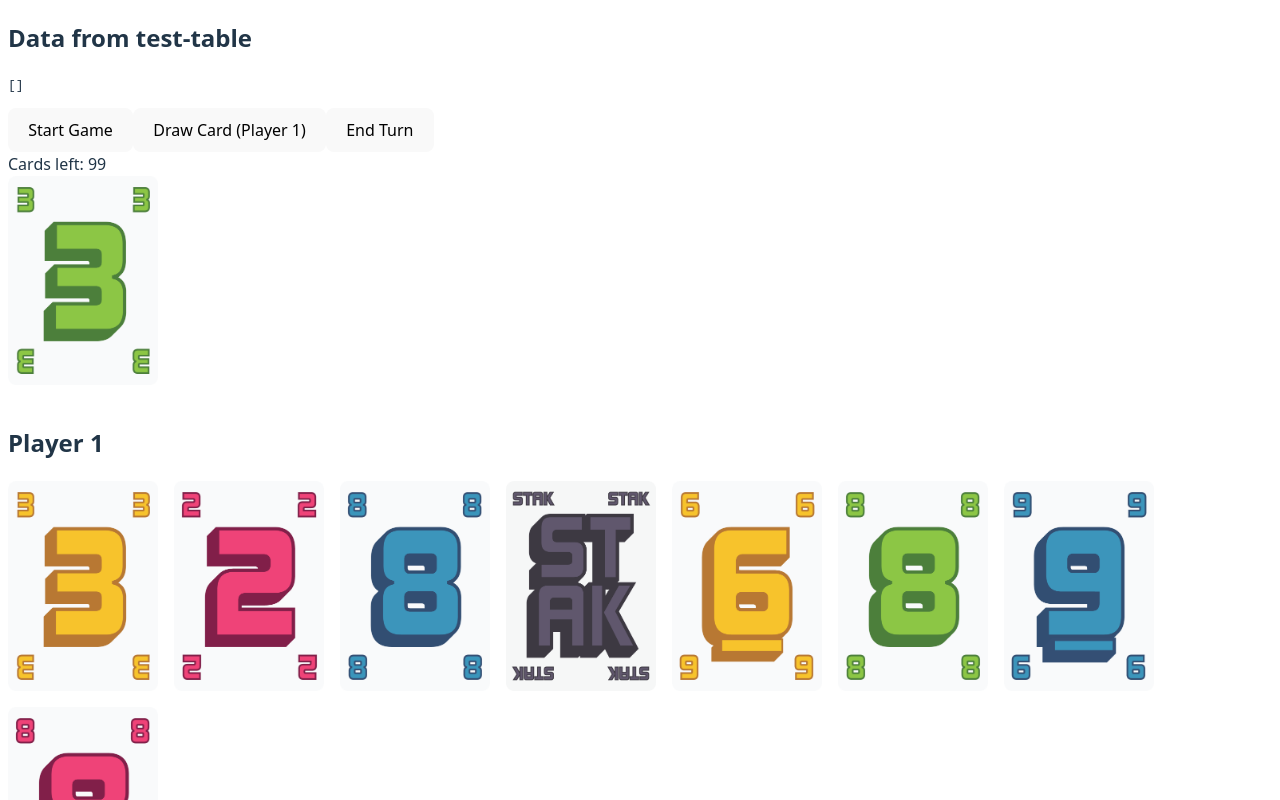
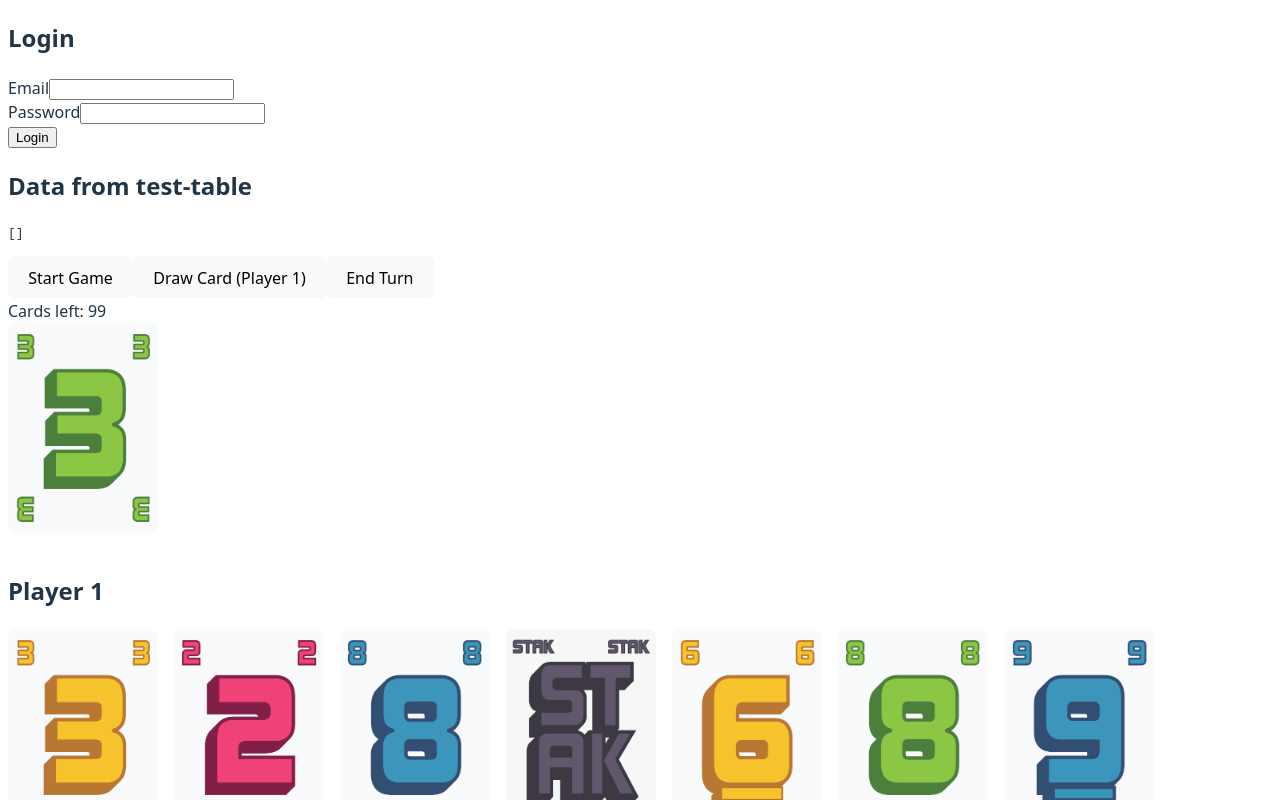
Before and after one commit to Dan-OH/stak-game, a React (Vite) app: page / in a window 1280 px wide. Shown: the top 800 px of the page. Built offline with nearby package versions, Linux system fonts and the light colour scheme; no server answers; the database is empty.

Commit message:
Add basic login

```diff
--- a/src/App.jsx
+++ b/src/App.jsx
@@ -4,6 +4,7 @@ import Card from './Card';
 import SelectColor from './SelectColor';
 import { supabase } from './lib/supabaseClient';
 import TestTable from './TestTable';
+import Login from './signInWithPassword';
 
 function App() {
   const [gameInProgress, setGameInProgress] = useState(false);
@@ -333,6 +334,7 @@ function App() {
 
   return (
     <>
+      <Login />
       <TestTable />
       <button className="btn" onClick={startGame}>
         Start Game
--- /dev/null
+++ b/src/signInWithPassword.jsx
@@ -0,0 +1,99 @@
+import { useEffect, useState } from 'react';
+import { supabase } from './lib/supabaseClient';
+
+function Login() {
+  const [user, setUser] = useState(null);
+  const [email, setEmail] = useState('');
+  const [password, setPassword] = useState('');
+  const [message, setMessage] = useState('');
+
+  // Check if already logged in on component mount
+  useEffect(() => {
+    async function getUser() {
+      const { data, error } = await supabase.auth.getUser();
+      if (data?.user) {
+        setUser(data.user);
+      }
+    }
+    getUser();
+
+    // Listen for auth state changes
+    const { data: listener } = supabase.auth.onAuthStateChange(
+      (_event, session) => {
+        setUser(session?.user || null);
+      }
+    );
+
+    return () => {
+      listener.subscription.unsubscribe();
+    };
+  }, []);
+
+  const handleLogin = async (e) => {
+    e.preventDefault();
+
+    const { data, error } = await supabase.auth.signInWithPassword({
+      email,
+      password,
+    });
+
+    if (error) {
+      setMessage(`Error: ${error.message}`);
+    } else {
+      setMessage('Logged in successfully!');
+      setUser(data.user);
+    }
+  };
+
+  const handleLogout = async () => {
+    await supabase.auth.signOut();
+    setUser(null);
+    setMessage('Logged out successfully!');
+  };
+
+  // Show user info if logged in
+  if (user) {
+    const displayName = user.user_metadata?.display_name || user.email;
+    return (
+      <div>
+        <h2>Welcome, {displayName}</h2>
+        <button onClick={handleLogout}>Log out</button>
+        {message && <p>{message}</p>}
+      </div>
+    );
+  }
+
+  // Show login form if not logged in
+  return (
+    <div>
+      <h2>Login</h2>
+      <form onSubmit={handleLogin}>
+        <div>
+          <label>Email</label>
+          <input
+            type="email"
+            value={email}
+            onChange={(e) => setEmail(e.target.value)}
+            required
+          />
+        </div>
+
+        <div>
+          <label>Password</label>
+          <input
+            type="password"
+            value={password}
+            onChange={(e) => setPassword(e.target.value)}
+            required
+          />
+        </div>
+
+        <button type="submit">Login</button>
+      </form>
+
+      {message && <p>{message}</p>}
+    </div>
+  );
+}
+
+export default Login;
```
